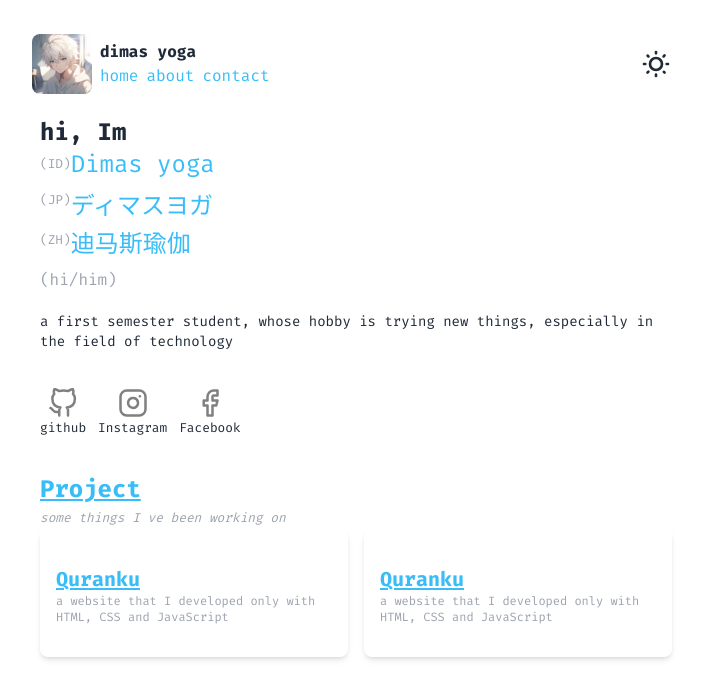
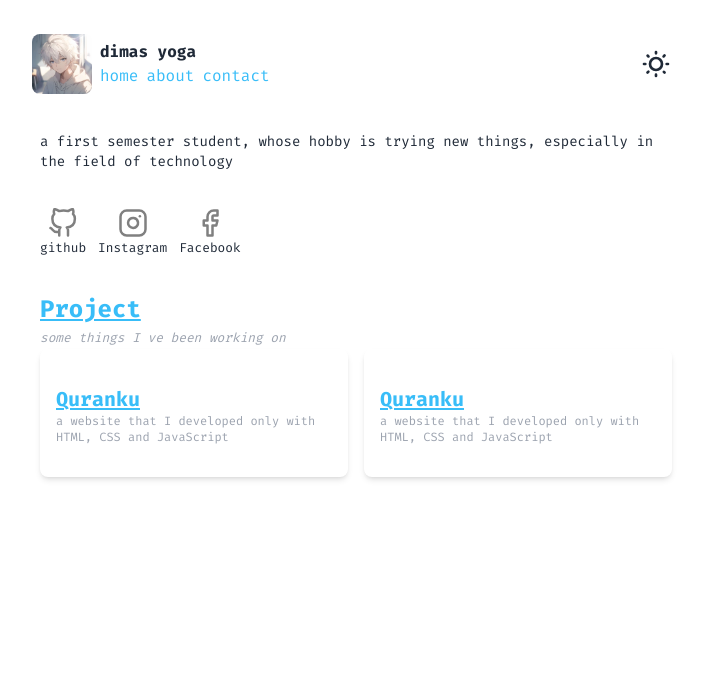
Before and after one commit to dimasyoga42/dimasyoga, a React (Vite) app: page / in a window 1280 px wide. Shown: the top 698 px of the page, without its empty margins (288-990 px from the left). Built offline with nearby package versions, Linux system fonts and the light colour scheme; a web font is replaced by a local one.

Commit message:
style: ubah ukuran margins.

```diff
--- a/src/pages/home.jsx
+++ b/src/pages/home.jsx
@@ -3,18 +3,7 @@ import Project from "../components/project"
 function Home() {
   return (
     <div className="font-fira mt-5 ml-2 min-h-screen">
-      <h1 className="font-bold text-2xl">hi, Im</h1>
-      <div className="flex justify-items-center items-center">
-      <small className="text-gray-400">(ID)</small><h1 className="text-2xl  text-sky-400">Dimas yoga</h1>
-      </div>
-      <div className="flex justify-items-center items-center">
-      <small className="text-gray-400">(JP)</small><h1 className="text-2xl  text-sky-400 mt-2 font-japanes">ディマスヨガ</h1>
-      </div>
-      <div className="flex justify-items-center items-center">
-      <small className="text-gray-400">(ZH)</small><h1 className="text-2xl  text-sky-400 mt-2">迪马斯瑜伽</h1>
-      </div>
-      <h1 className="text-gray-400 mt-2">(hi/him)</h1>
-      <div className="mt-5">
+      <div className="mt-9">
         <h1 className=" text-sm md:text-md">a first semester student, whose hobby is trying new things, especially in the field of technology</h1>
       </div>
       <Medsos />
```
